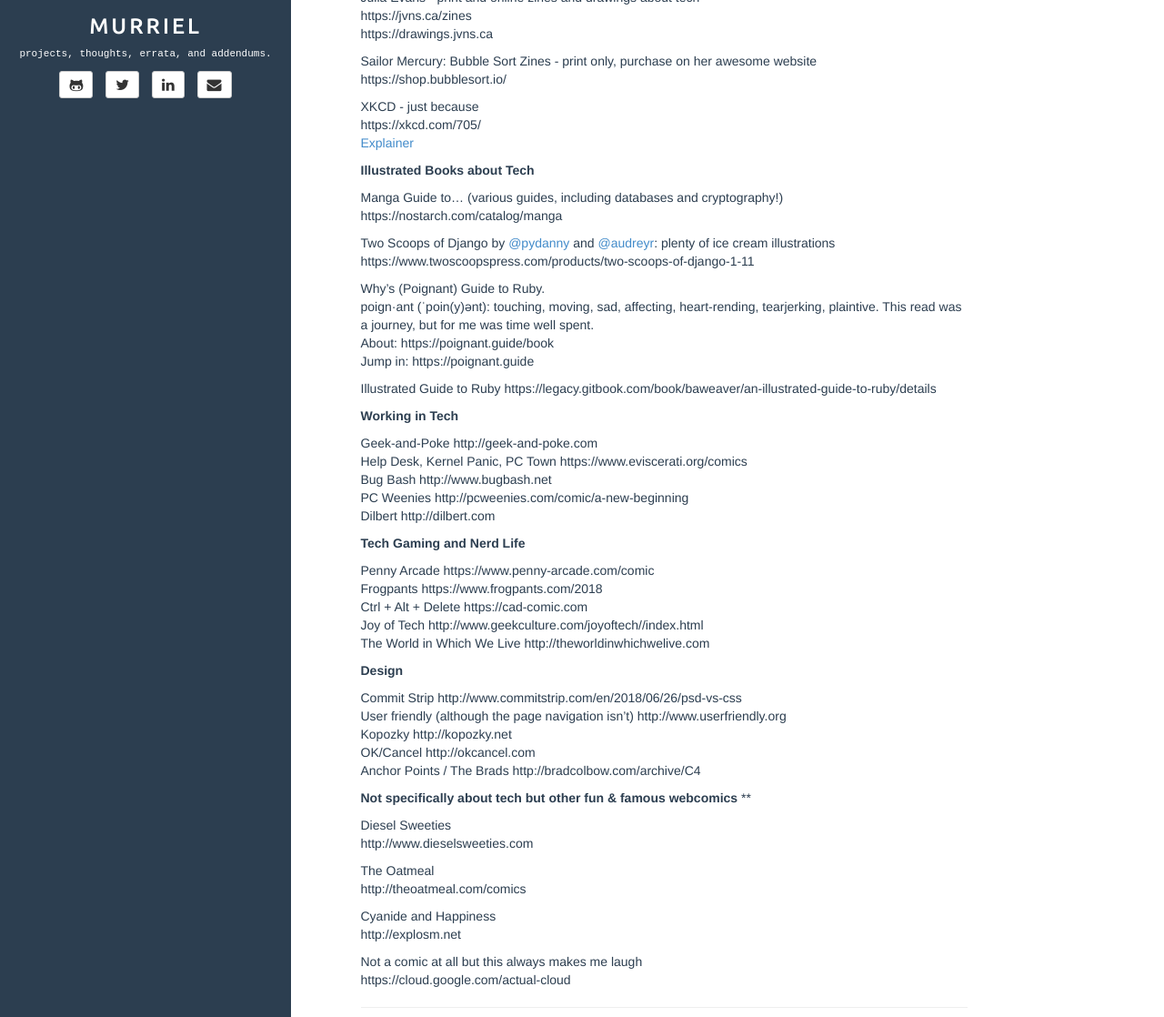
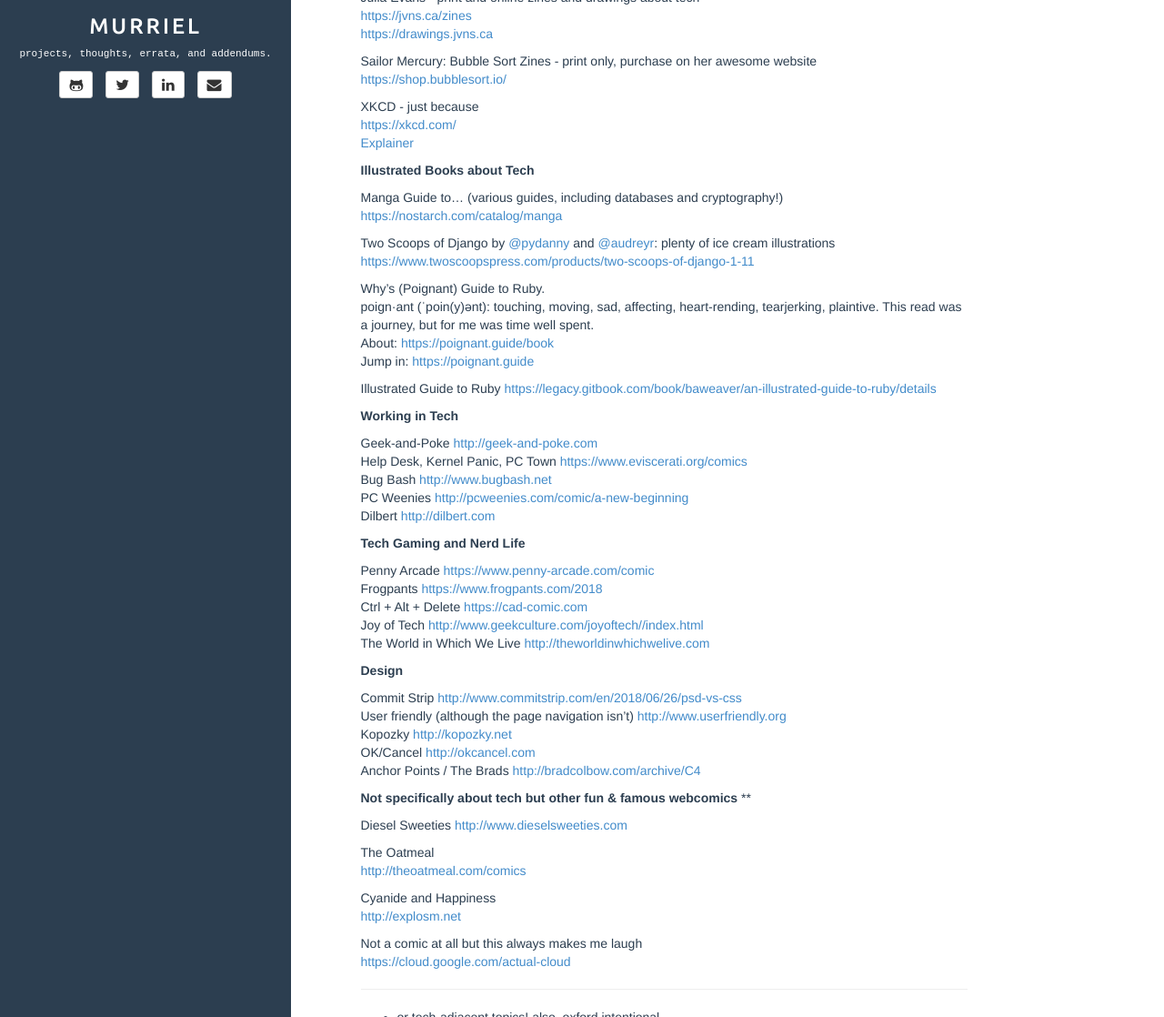
Before and after one commit to murriel/write.murrielgrace.com, a Jekyll site: the page built from c/_posts/2018-07-26-comics.md, in a window 1280 px wide and 1400 px high, cut to the strip 282-1400 px from the top of the window. Shown: the whole strip at 91% size. Built offline with Jekyll 4.4.1, drawn with Linux system fonts in a browser that asks for light colours; some of the changed lines change nothing that is shown; some of the changed text lies outside the part shown.

Commit message:
links didnt render, updated here

```diff
--- a/c/_posts/2018-07-26-comics.md
+++ b/c/_posts/2018-07-26-comics.md
@@ -11,73 +11,73 @@
 **Comics Explaining Tech**
 
 Julia Evans - print and online zines and drawings about tech
-https://jvns.ca/zines
-https://drawings.jvns.ca
+[https://jvns.ca/zines](https://jvns.ca/zines)
+[https://drawings.jvns.ca](https://drawings.jvns.ca)
 
 Sailor Mercury: Bubble Sort Zines - print only, purchase on her awesome website
-https://shop.bubblesort.io/
+[https://shop.bubblesort.io/](https://shop.bubblesort.io/)
 
 XKCD - just because
-https://xkcd.com/705/
+[https://xkcd.com/](https://xkcd.com/705/)
 [Explainer](http://www.explainxkcd.com/wiki/index.php/Main_Page)
 
 
 **Illustrated Books about Tech**
 
 Manga Guide to...  (various guides, including databases and cryptography!)
-https://nostarch.com/catalog/manga
+[https://nostarch.com/catalog/manga](https://nostarch.com/catalog/manga)
 
 Two Scoops of Django by [@pydanny](https://twitter.com/pydanny) and [@audreyr](https://twitter.com/audreyr): plenty of ice cream illustrations
-https://www.twoscoopspress.com/products/two-scoops-of-django-1-11
+[https://www.twoscoopspress.com/products/two-scoops-of-django-1-11](https://www.twoscoopspress.com/products/two-scoops-of-django-1-11)
 
 Why's (Poignant) Guide to Ruby.
-poign·ant (ˈpoin(y)ənt): touching, moving, sad, affecting, heart-rending, tearjerking, plaintive. This read was a journey, but for me was time well spent.
-About: https://poignant.guide/book
-Jump in: https://poignant.guide
+poign·ant (ˈpoin(y)ənt): touching, moving, sad, affecting, heart-rending, tearjerking, plaintive. This read was a journey, but for me was time well spent. \
+About: [https://poignant.guide/book](https://poignant.guide/book)
+Jump in: [https://poignant.guide](https://poignant.guide)
 
 Illustrated Guide to Ruby
-https://legacy.gitbook.com/book/baweaver/an-illustrated-guide-to-ruby/details
+[https://legacy.gitbook.com/book/baweaver/an-illustrated-guide-to-ruby/details](https://legacy.gitbook.com/book/baweaver/an-illustrated-guide-to-ruby/details)
 
 
 **Working in Tech**
 
-Geek-and-Poke http://geek-and-poke.com
-Help Desk, Kernel Panic, PC Town https://www.eviscerati.org/comics
-Bug Bash http://www.bugbash.net
-PC Weenies http://pcweenies.com/comic/a-new-beginning
-Dilbert http://dilbert.com
+Geek-and-Poke [http://geek-and-poke.com](http://geek-and-poke.com)
+Help Desk, Kernel Panic, PC Town [https://www.eviscerati.org/comics](https://www.eviscerati.org/comics)
+Bug Bash [http://www.bugbash.net](http://www.bugbash.net)
+PC Weenies [http://pcweenies.com/comic/a-new-beginning](http://pcweenies.com/comic/a-new-beginning)
+Dilbert [http://dilbert.com](http://dilbert.com)
 
 **Tech Gaming and Nerd Life**
 
-Penny Arcade https://www.penny-arcade.com/comic
-Frogpants https://www.frogpants.com/2018
-Ctrl + Alt + Delete https://cad-comic.com
-Joy of Tech http://www.geekculture.com/joyoftech//index.html
-The World in Which We Live http://theworldinwhichwelive.com
+Penny Arcade [https://www.penny-arcade.com/comic](https://www.penny-arcade.com/comic)
+Frogpants [https://www.frogpants.com/2018](https://www.frogpants.com/2018)
+Ctrl + Alt + Delete [https://cad-comic.com](https://cad-comic.com)
+Joy of Tech [http://www.geekculture.com/joyoftech//index.html](http://www.geekculture.com/joyoftech//index.html)
+The World in Which We Live [http://theworldinwhichwelive.com](http://theworldinwhichwelive.com)
 
 **Design**
 
-Commit Strip http://www.commitstrip.com/en/2018/06/26/psd-vs-css
-User friendly (although the page navigation isn’t) http://www.userfriendly.org
-Kopozky http://kopozky.net
-OK/Cancel http://okcancel.com
-Anchor Points / The Brads http://bradcolbow.com/archive/C4
+Commit Strip [http://www.commitstrip.com/en/2018/06/26/psd-vs-css](http://www.commitstrip.com/en/2018/06/26/psd-vs-css)
+User friendly (although the page navigation isn’t) [http://www.userfriendly.org](http://www.userfriendly.org)
+Kopozky [http://kopozky.net](http://kopozky.net)
+OK/Cancel [http://okcancel.com](http://okcancel.com)
+Anchor Points / The Brads [http://bradcolbow.com/archive/C4](http://bradcolbow.com/archive/C4)
 
 
 **Not specifically about tech but other fun & famous webcomics** **
 
 Diesel Sweeties
-http://www.dieselsweeties.com
+[http://www.dieselsweeties.com](http://www.dieselsweeties.com)
 
 The Oatmeal
-http://theoatmeal.com/comics
+[http://theoatmeal.com/comics](http://theoatmeal.com/comics)
 
 Cyanide and Happiness
-http://explosm.net
+[http://explosm.net](http://explosm.net)
 
 Not a comic at all but this always makes me laugh
-https://cloud.google.com/actual-cloud
+[https://cloud.google.com/actual-cloud](https://cloud.google.com/actual-cloud)
 
 ---
-\* or tech-adjacent topics! also, oxford intentional
+* or tech-adjacent topics! also, oxford intentional
 ** @TODO Figure out if this is properly "web comic" or "webcomic"
```
